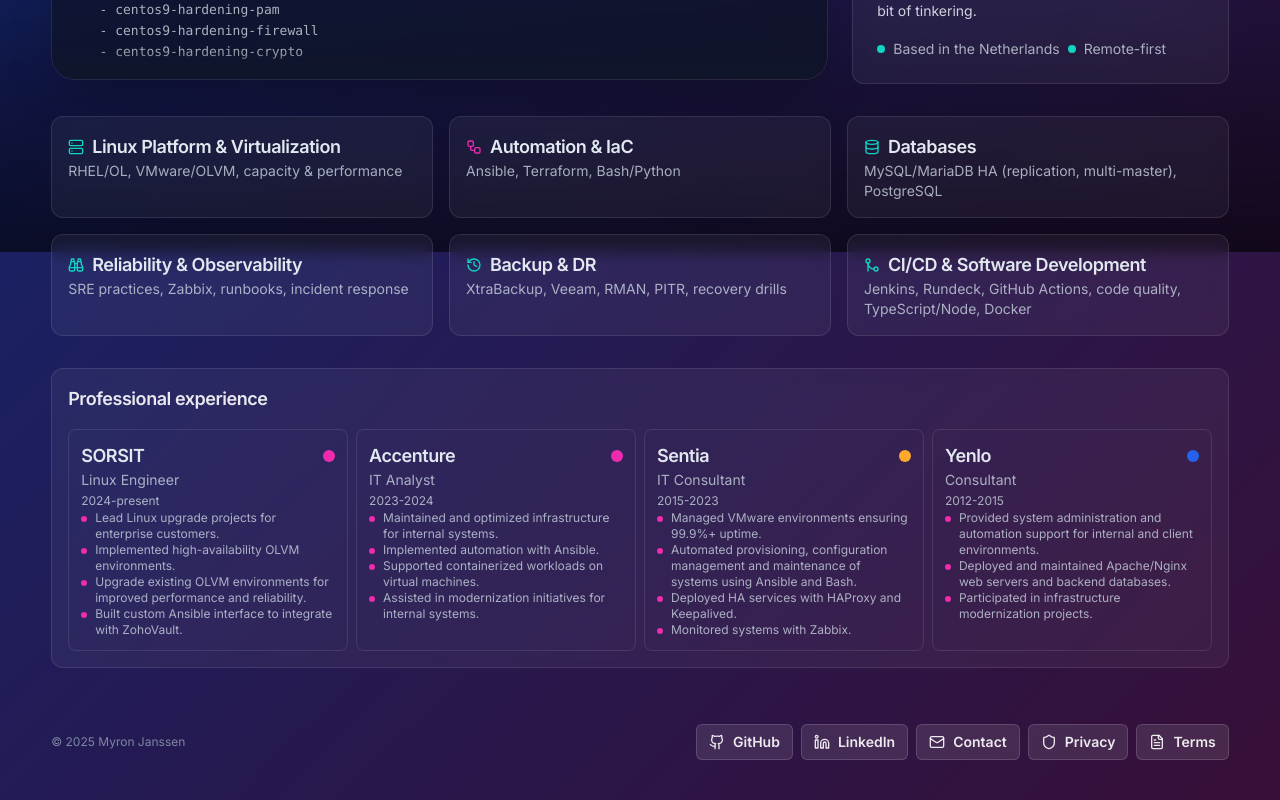
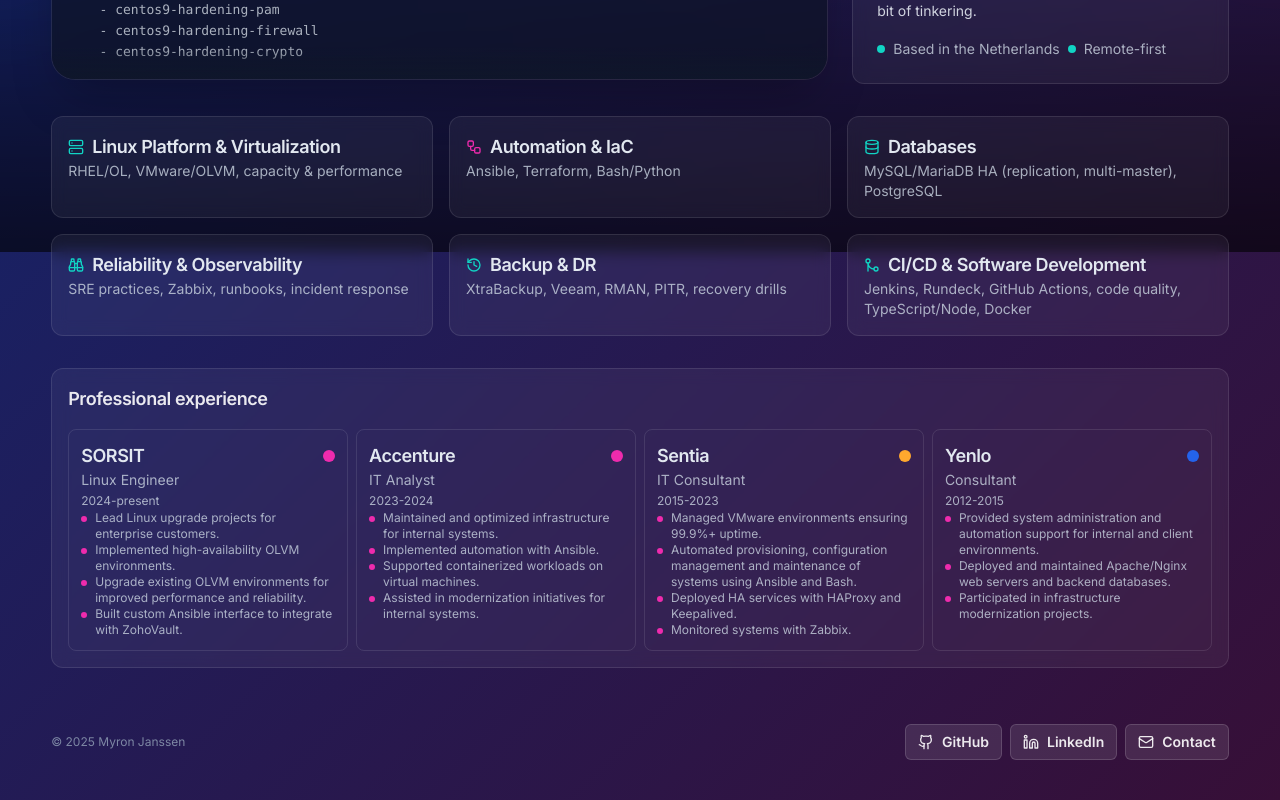
Before and after one commit to XIIISins/portfolio, a Next.js app: page / in a window 1280 px wide. Shown: the part 548-1348 px from the top of the page. Built offline with nearby package versions, Linux system fonts and the light colour scheme.

Commit message:
fix: update links in footer

```diff
--- a/src/components/footer.tsx
+++ b/src/components/footer.tsx
@@ -1,5 +1,6 @@
 import { Button } from "@/components/ui/button";
-import { FileText, Github, Linkedin, Mail, Shield } from "lucide-react";
+import { Github, Linkedin, Mail } from "lucide-react";
+import Link from "next/link";
 
 export function Footer() {
   return (
@@ -8,23 +9,29 @@
       <div className="flex items-center gap-2">
         <Button variant="outline-glass" size="sm" className="gap-2">
           <Github className="h-4 w-4" />
-          <span className="truncate max-w-[160px]">GitHub</span>
+          <Link
+            href="https://github.com/XIIISins"
+            target="_blank"
+            rel="noopener noreferrer"
+          >
+            <span className="truncate max-w-[160px]">GitHub</span>
+          </Link>
         </Button>
         <Button variant="outline-glass" size="sm" className="gap-2">
           <Linkedin className="h-4 w-4" />
-          <span className="truncate max-w-[160px]">LinkedIn</span>
+          <Link
+            href="https://www.linkedin.com/in/myron-janssen-60335565/"
+            target="_blank"
+            rel="noopener noreferrer"
+          >
+            <span className="truncate max-w-[160px]">LinkedIn</span>
+          </Link>
         </Button>
         <Button variant="outline-glass" size="sm" className="gap-2">
           <Mail className="h-4 w-4" />
-          <span className="truncate max-w-[160px]">Contact</span>
-        </Button>
-        <Button variant="outline-glass" size="sm" className="gap-2">
-          <Shield className="h-4 w-4" />
-          <span className="truncate max-w-[160px]">Privacy</span>
-        </Button>
-        <Button variant="outline-glass" size="sm" className="gap-2">
-          <FileText className="h-4 w-4" />
-          <span className="truncate max-w-[160px]">Terms</span>
+          <Link href="mailto:contact@myronjanssen.dev">
+            <span className="truncate max-w-[160px]">Contact</span>
+          </Link>
         </Button>
       </div>
     </footer>
```
